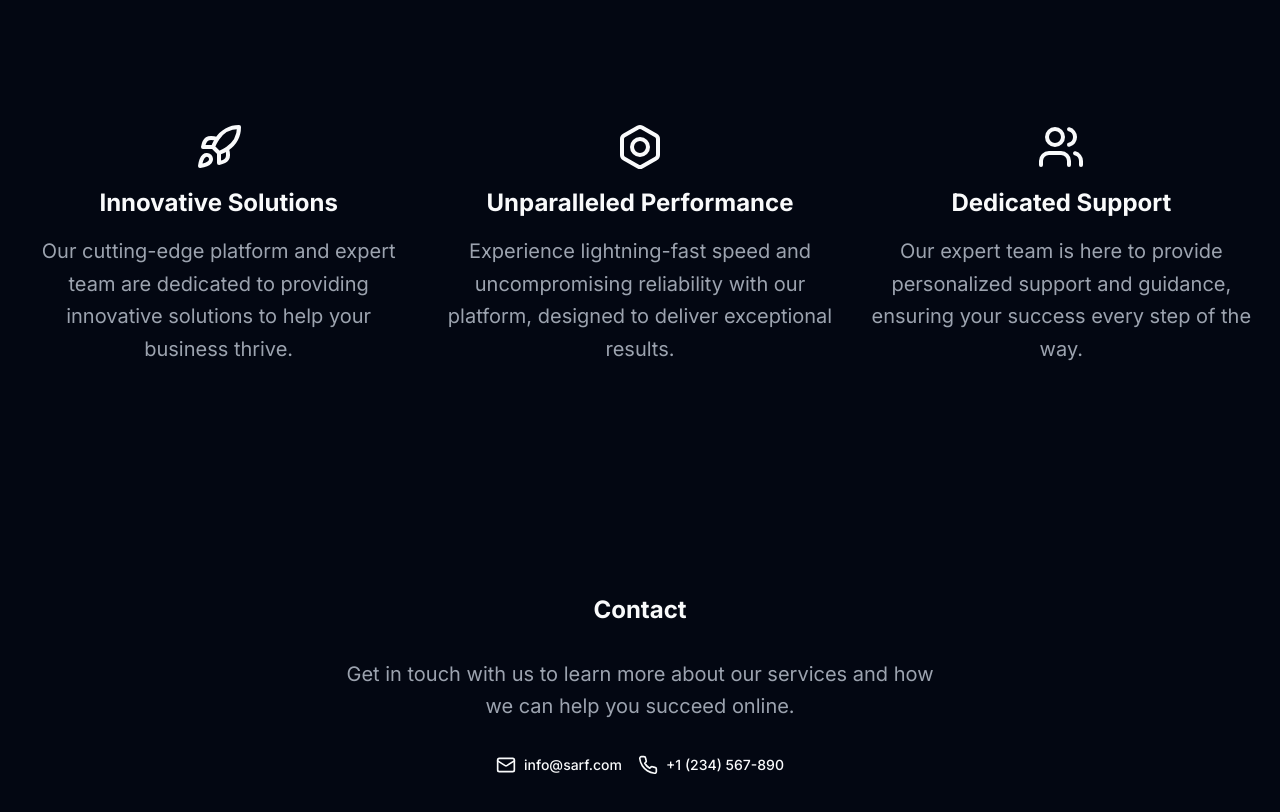
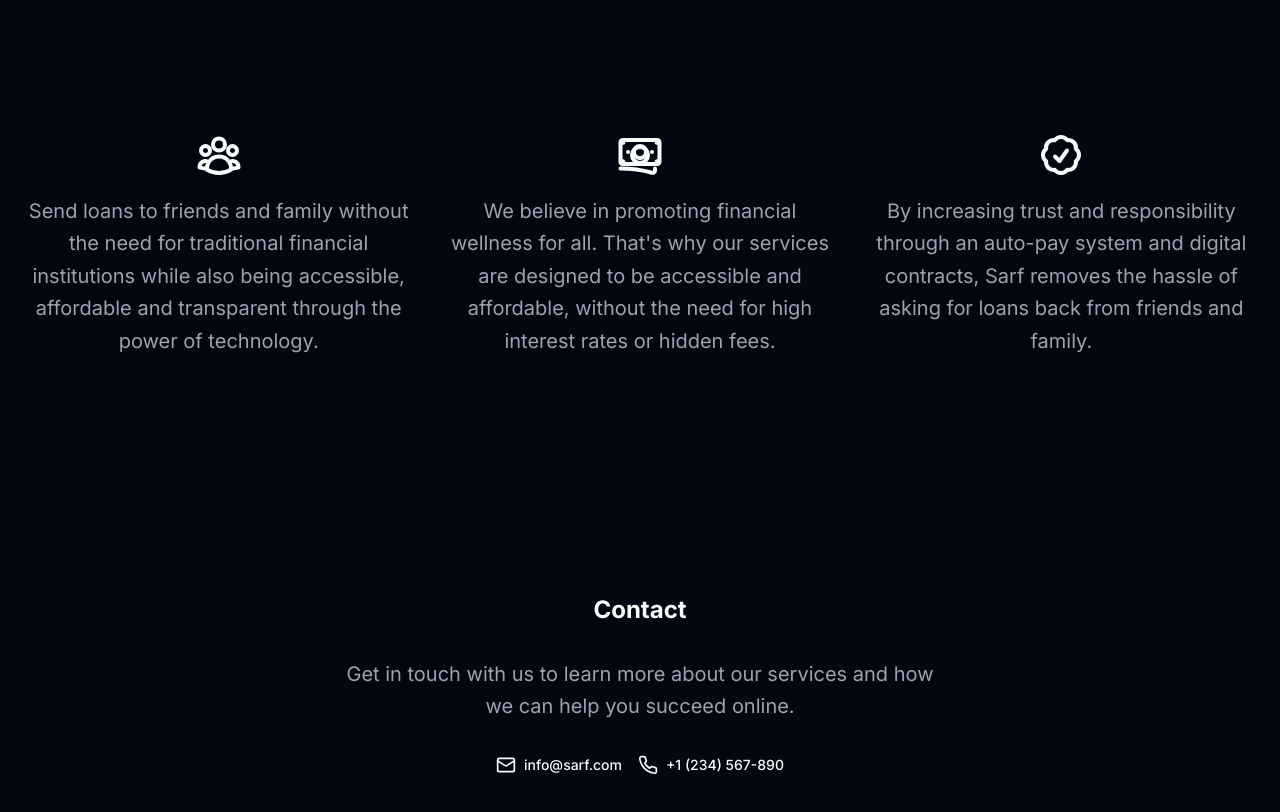
Before and after one commit to Munaiz123/Sarf_WebApp, a Next.js app: page / in a window 1280 px wide. Shown: the part 700-1512 px from the top of the page. Built offline with nearby package versions, Linux system fonts and the light colour scheme.

Commit message:
Updated Descriptions on landing page + updated icons in about section. Need to update contact info

```diff
--- /dev/null
+++ b/src/app/constants.js
@@ -0,0 +1,5 @@
+export const FRIENDS_FAMILY_LOANS_DESC = "Send loans to friends and family without the need for traditional financial institutions while also being accessible, affordable and transparent through the power of technology."
+export const FINANCIAL_WELLNESS_DESC = "We believe in promoting financial wellness for all. That's why our services are designed to be accessible and affordable, without the need for high interest rates or hidden fees."
+export const AUTOMATED_SYSTEM_DESC  = "By increasing trust and responsibility through an auto-pay system and digital contracts, Sarf removes the hassle of asking for loans back from friends and family."
+// export const AUTOMATED_SYSTEM_DESC  = "Our automated loan system allows users to easily sign up for loans and set up automatic repayments, without the need for manual intervention, simplifying the borrowing and lending process. By increasing trust and responsibility through an auto-pay system and digital contracts, Sarf removes the hassle of asking for loans back from friends and family."
+// making it more convenient and secure for everyone involved. "
--- a/src/app/layout.js
+++ b/src/app/layout.js
@@ -1,17 +1,21 @@
+import Navbar from "../components/Navbar"
 import { Inter } from "next/font/google";
 import "./globals.css";
 
 const inter = Inter({ subsets: ["latin"] });
 
 export const metadata = {
-  title: "Create Next App",
-  description: "Generated by create next app",
+  title: "SARF 2.0",
+  description: "Financial Wellness for Everyone",
 };
 
 export default function RootLayout({ children }) {
   return (
     <html lang="en">
-      <body className={inter.className}>{children}</body>
+      <body className={inter.className}>
+        <Navbar />
+        {children}
+      </body>
     </html>
   );
 }
--- a/src/app/page.js
+++ b/src/app/page.js
@@ -1,7 +1,10 @@
 import { LandingPage } from "../components/landing-page";
+import React from "react";
 
 export default function Home() {
   return (
+  <React.Fragment>
     <LandingPage />
-  );
+  </React.Fragment>
+  )
 }
--- /dev/null
+++ b/src/components/Navbar.js
@@ -0,0 +1,22 @@
+import Link from "next/link"
+
+export default function NavBar() {
+    return(
+        <div className="bg-gray-950 text-gray-50 px-4 md:px-6 py-4 flex items-center justify-between">
+        <nav className="flex items-center gap-6">
+          <Link className="font-bold text-lg" href="#"> SARF </Link>
+          <Link className="text-sm hover:underline scroll-smooth" href="#"> About</Link>
+          <Link className="text-sm hover:underline scroll-smooth" href="#"> Contact </Link>
+        </nav>
+        <div className="flex items-center gap-4">
+          <Link className="text-sm font-medium hover:underline" href="#"> Login </Link>
+          <Link
+            className="inline-flex h-8 items-center justify-center rounded-md bg-gray-50 px-4 text-sm font-medium text-gray-950 transition-colors hover:bg-gray-100 focus:outline-none focus:ring-2 focus:ring-gray-950 focus:ring-offset-2 disabled:pointer-events-none disabled:opacity-50"
+            href="#">
+            Sign Up
+          </Link>
+        </div>
+      </div>
+    )
+
+}
--- a/src/components/landing-page.jsx
+++ b/src/components/landing-page.jsx
@@ -24,34 +24,12 @@ To read more about using these font, please visit the Next.js documentation:
 - Pages Directory: https://nextjs.org/docs/pages/building-your-application/optimizing/fonts
 **/
 import Link from "next/link"
+import React from "react";
+import {FRIENDS_FAMILY_LOANS_DESC, AUTOMATED_SYSTEM_DESC, FINANCIAL_WELLNESS_DESC} from "../app/constants"
 
 export function LandingPage() {
   return (
-    (<div className="flex flex-col min-h-[100dvh]">
-      <header
-        className="bg-gray-950 text-gray-50 px-4 md:px-6 py-4 flex items-center justify-between">
-        <nav className="flex items-center gap-6">
-          <Link className="font-bold text-lg" href="#">
-            SARF
-          </Link>
-          <Link className="text-sm hover:underline scroll-smooth" href="#">
-            About
-          </Link>
-          <Link className="text-sm hover:underline scroll-smooth" href="#">
-            Contact
-          </Link>
-        </nav>
-        <div className="flex items-center gap-4">
-          <Link className="text-sm font-medium hover:underline" href="#">
-            Login
-          </Link>
-          <Link
-            className="inline-flex h-8 items-center justify-center rounded-md bg-gray-50 px-4 text-sm font-medium text-gray-950 transition-colors hover:bg-gray-100 focus:outline-none focus:ring-2 focus:ring-gray-950 focus:ring-offset-2 disabled:pointer-events-none disabled:opacity-50"
-            href="#">
-            Sign Up
-          </Link>
-        </div>
-      </header>
+    <div className="flex flex-col min-h-[100dvh]">
       <main className="flex-1 snap-y snap-mandatory overflow-y-scroll">
         <section className="flex items-center justify-center bg-gray-950 text-gray-50 px-4 md:px-6 h-[80dvh] snap-start">
           <div className="space-y-8 text-center max-w-[700xpx]">
@@ -68,28 +46,19 @@ export function LandingPage() {
             {/* <h2 className="text-2xl font-bold mb-8">About</h2> */}
             <div className="grid grid-cols-1 md:grid-cols-3 gap-8 text-center">
               <div className="space-y-4">
-                <RocketIcon className="h-12 w-12 mx-auto" />
-                <h3 className="text-2xl font-bold">Innovative Solutions</h3>
-                <p className="text-gray-400 md:text-xl/relaxed">
-                  Our cutting-edge platform and expert team are dedicated to providing innovative solutions to help your
-                  business thrive.
-                </p>
+                <UserGroupIcon className="h-12 w-12 mx-auto" />
+                {/* <h3 className="text-2xl font-bold">Innovative Solutions</h3> */}
+                <p className="text-gray-400 md:text-xl/relaxed">{FRIENDS_FAMILY_LOANS_DESC}</p>
               </div>
               <div className="space-y-4">
-                <BoltIcon className="h-12 w-12 mx-auto" />
-                <h3 className="text-2xl font-bold">Unparalleled Performance</h3>
-                <p className="text-gray-400 md:text-xl/relaxed">
-                  Experience lightning-fast speed and uncompromising reliability with our platform, designed to deliver
-                  exceptional results.
-                </p>
+                <BankNotes className="h-12 w-12 mx-auto" />
+                {/* <h3 className="text-2xl font-bold">Unparalleled Performance</h3> */}
+                <p className="text-gray-400 md:text-xl/relaxed">{FINANCIAL_WELLNESS_DESC}</p>
               </div>
               <div className="space-y-4">
-                <UsersIcon className="h-12 w-12 mx-auto" />
-                <h3 className="text-2xl font-bold">Dedicated Support</h3>
-                <p className="text-gray-400 md:text-xl/relaxed">
-                  Our expert team is here to provide personalized support and guidance, ensuring your success every step
-                  of the way.
-                </p>
+                <CheckIcon className="h-12 w-12 mx-auto" />
+                {/* <h3 className="text-2xl font-bold">Dedicated Support</h3> */}
+                <p className="text-gray-400 md:text-xl/relaxed">{AUTOMATED_SYSTEM_DESC}</p>
               </div>
             </div>
           </div>
@@ -119,11 +88,11 @@ export function LandingPage() {
           </div>
         </section>
       </main>
-    </div>)
-  );
+    </div>
+  )
 }
 
-function BoltIcon(props) {
+function BankNotes(props) {
   return (
     (<svg
       {...props}
@@ -136,8 +105,7 @@ function BoltIcon(props) {
       strokeWidth="2"
       strokeLinecap="round"
       strokeLinejoin="round">
-      <path
-        d="M21 16V8a2 2 0 0 0-1-1.73l-7-4a2 2 0 0 0-2 0l-7 4A2 2 0 0 0 3 8v8a2 2 0 0 0 1 1.73l7 4a2 2 0 0 0 2 0l7-4A2 2 0 0 0 21 16z" />
+      <path strokeLinecap="round" strokeLinejoin="round" d="M2.25 18.75a60.07 60.07 0 0 1 15.797 2.101c.727.198 1.453-.342 1.453-1.096V18.75M3.75 4.5v.75A.75.75 0 0 1 3 6h-.75m0 0v-.375c0-.621.504-1.125 1.125-1.125H20.25M2.25 6v9m18-10.5v.75c0 .414.336.75.75.75h.75m-1.5-1.5h.375c.621 0 1.125.504 1.125 1.125v9.75c0 .621-.504 1.125-1.125 1.125h-.375m1.5-1.5H21a.75.75 0 0 0-.75.75v.75m0 0H3.75m0 0h-.375a1.125 1.125 0 0 1-1.125-1.125V15m1.5 1.5v-.75A.75.75 0 0 0 3 15h-.75M15 10.5a3 3 0 1 1-6 0 3 3 0 0 1 6 0Zm3 0h.008v.008H18V10.5Zm-12 0h.008v.008H6V10.5Z" />
       <circle cx="12" cy="12" r="4" />
     </svg>)
   );
@@ -184,7 +152,7 @@ function PhoneIcon(props) {
 }
 
 
-function RocketIcon(props) {
+function UserGroupIcon(props) {
   return (
     (<svg
       {...props}
@@ -197,18 +165,13 @@ function RocketIcon(props) {
       strokeWidth="2"
       strokeLinecap="round"
       strokeLinejoin="round">
-      <path
-        d="M4.5 16.5c-1.5 1.26-2 5-2 5s3.74-.5 5-2c.71-.84.7-2.13-.09-2.91a2.18 2.18 0 0 0-2.91-.09z" />
-      <path
-        d="m12 15-3-3a22 22 0 0 1 2-3.95A12.88 12.88 0 0 1 22 2c0 2.72-.78 7.5-6 11a22.35 22.35 0 0 1-4 2z" />
-      <path d="M9 12H4s.55-3.03 2-4c1.62-1.08 5 0 5 0" />
-      <path d="M12 15v5s3.03-.55 4-2c1.08-1.62 0-5 0-5" />
+      <path strokeLinecap="round" strokeLinejoin="round" d="M18 18.72a9.094 9.094 0 0 0 3.741-.479 3 3 0 0 0-4.682-2.72m.94 3.198.001.031c0 .225-.012.447-.037.666A11.944 11.944 0 0 1 12 21c-2.17 0-4.207-.576-5.963-1.584A6.062 6.062 0 0 1 6 18.719m12 0a5.971 5.971 0 0 0-.941-3.197m0 0A5.995 5.995 0 0 0 12 12.75a5.995 5.995 0 0 0-5.058 2.772m0 0a3 3 0 0 0-4.681 2.72 8.986 8.986 0 0 0 3.74.477m.94-3.197a5.971 5.971 0 0 0-.94 3.197M15 6.75a3 3 0 1 1-6 0 3 3 0 0 1 6 0Zm6 3a2.25 2.25 0 1 1-4.5 0 2.25 2.25 0 0 1 4.5 0Zm-13.5 0a2.25 2.25 0 1 1-4.5 0 2.25 2.25 0 0 1 4.5 0Z" />
     </svg>)
   );
 }
 
 
-function UsersIcon(props) {
+function CheckIcon(props) {
   return (
     (<svg
       {...props}
@@ -221,10 +184,10 @@ function UsersIcon(props) {
       strokeWidth="2"
       strokeLinecap="round"
       strokeLinejoin="round">
-      <path d="M16 21v-2a4 4 0 0 0-4-4H6a4 4 0 0 0-4 4v2" />
-      <circle cx="9" cy="7" r="4" />
-      <path d="M22 21v-2a4 4 0 0 0-3-3.87" />
-      <path d="M16 3.13a4 4 0 0 1 0 7.75" />
+      <path strokeLinecap="round" strokeLinejoin="round" d="M9 12.75 11.25 15 15 9.75M21 12c0 1.268-.63 2.39-1.593 3.068a3.745 3.745 0 0 1-1.043 3.296 3.745 3.745 0 0 1-3.296 1.043A3.745 3.745 0 0 1 12 21c-1.268 0-2.39-.63-3.068-1.593a3.746 3.746 0 0 1-3.296-1.043 3.745 3.745 0 0 1-1.043-3.296A3.745 3.745 0 0 1 3 12c0-1.268.63-2.39 1.593-3.068a3.745 3.745 0 0 1 1.043-3.296 3.746 3.746 0 0 1 3.296-1.043A3.746 3.746 0 0 1 12 3c1.268 0 2.39.63 3.068 1.593a3.746 3.746 0 0 1 3.296 1.043 3.746 3.746 0 0 1 1.043 3.296A3.745 3.745 0 0 1 21 12Z" />
     </svg>)
   );
 }
+
+
+// https://docs.google.com/forms/d/e/1FAIpQLScTzaS0z9TKD29BK4Crxmzw87wR4KvI65edT56qzisTUO7zkg/viewform
```
Also changed, not shown: src/app/globals.css (line endings or trailing spaces).
